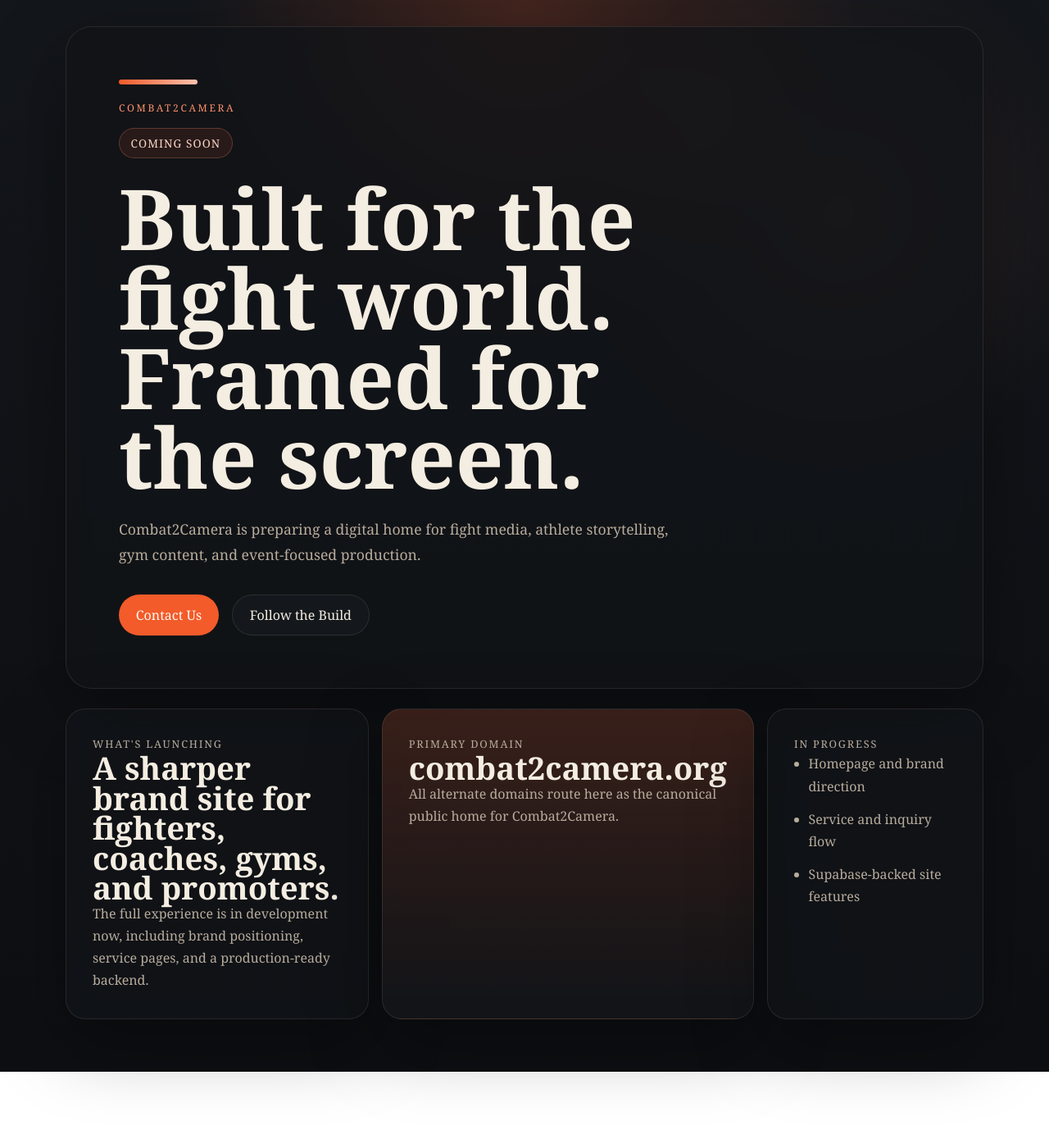
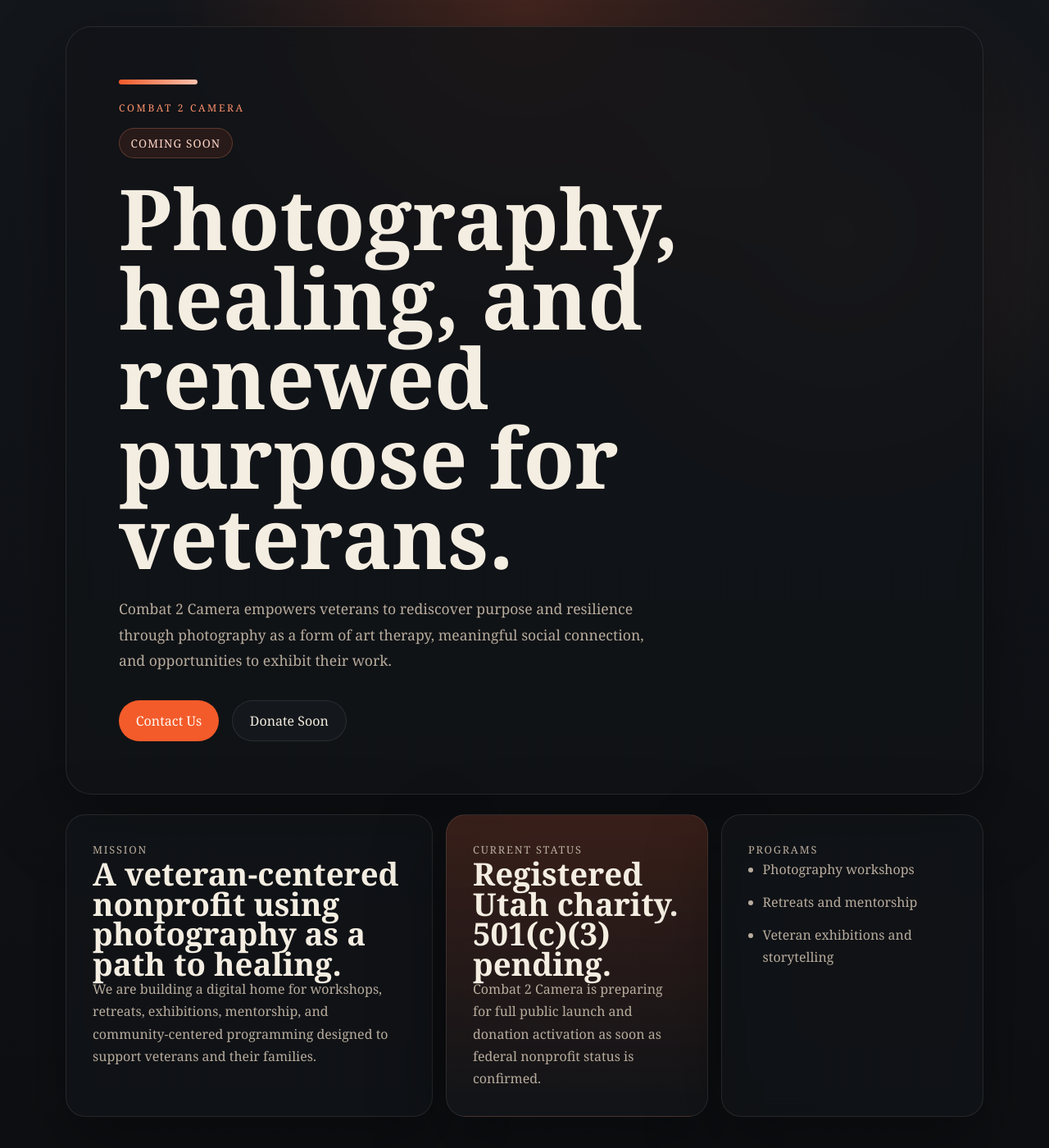
Before and after one commit to troyrkoltermann-pixel/combat2camera-website, a Next.js app: page / in a window 1280 px wide. Shown: the top 1400 px of the page at 82% size. Before the commit the page ends 1307 px from the top, so only its background shows below. Built offline with nearby package versions, Linux system fonts and the light colour scheme.

Commit message:
Refine coming soon mission copy

```diff
--- a/src/app/layout.tsx
+++ b/src/app/layout.tsx
@@ -3,8 +3,8 @@
 
 export const metadata: Metadata = {
   metadataBase: new URL("https://combat2camera.org"),
-  title: "Combat2Camera | Coming Soon",
-  description: "Combat2Camera is preparing a new home for fight media, athlete storytelling, and production services.",
+  title: "Combat 2 Camera | Coming Soon",
+  description: "Combat 2 Camera empowers veterans through photography, healing, mentorship, and community.",
 };
 
 export default function RootLayout({
--- a/src/app/page.tsx
+++ b/src/app/page.tsx
@@ -3,49 +3,51 @@
     <main className="coming-page">
       <section className="coming-hero">
         <div className="signal-bar" />
-        <p className="eyebrow">Combat2Camera</p>
+        <p className="eyebrow">Combat 2 Camera</p>
         <p className="status-chip">Coming Soon</p>
-        <h1>Built for the fight world. Framed for the screen.</h1>
+        <h1>Photography, healing, and renewed purpose for veterans.</h1>
         <p className="lead">
-          Combat2Camera is preparing a digital home for fight media, athlete
-          storytelling, gym content, and event-focused production.
+          Combat 2 Camera empowers veterans to rediscover purpose and resilience
+          through photography as a form of art therapy, meaningful social
+          connection, and opportunities to exhibit their work.
         </p>
 
         <div className="hero-actions">
-          <a className="button button-primary" href="mailto:hello@combat2camera.org">
+          <a className="button button-primary" href="mailto:info@combat2camera.org">
             Contact Us
           </a>
-          <a className="button button-secondary" href="https://instagram.com" target="_blank" rel="noreferrer">
-            Follow the Build
+          <a className="button button-secondary" href="/donate">
+            Donate Soon
           </a>
         </div>
       </section>
 
       <section className="coming-grid">
         <article className="coming-card">
-          <p className="card-label">What&apos;s Launching</p>
-          <h2>A sharper brand site for fighters, coaches, gyms, and promoters.</h2>
+          <p className="card-label">Mission</p>
+          <h2>A veteran-centered nonprofit using photography as a path to healing.</h2>
           <p>
-            The full experience is in development now, including brand
-            positioning, service pages, and a production-ready backend.
+            We are building a digital home for workshops, retreats, exhibitions,
+            mentorship, and community-centered programming designed to support
+            veterans and their families.
           </p>
         </article>
 
         <article className="coming-card coming-card-accent">
-          <p className="card-label">Primary Domain</p>
-          <h2>combat2camera.org</h2>
+          <p className="card-label">Current Status</p>
+          <h2>Registered Utah charity. 501(c)(3) pending.</h2>
           <p>
-            All alternate domains route here as the canonical public home for
-            Combat2Camera.
+            Combat 2 Camera is preparing for full public launch and donation
+            activation as soon as federal nonprofit status is confirmed.
           </p>
         </article>
 
         <article className="coming-card">
-          <p className="card-label">In Progress</p>
+          <p className="card-label">Programs</p>
           <ul className="coming-list">
-            <li>Homepage and brand direction</li>
-            <li>Service and inquiry flow</li>
-            <li>Supabase-backed site features</li>
+            <li>Photography workshops</li>
+            <li>Retreats and mentorship</li>
+            <li>Veteran exhibitions and storytelling</li>
           </ul>
         </article>
       </section>
```
